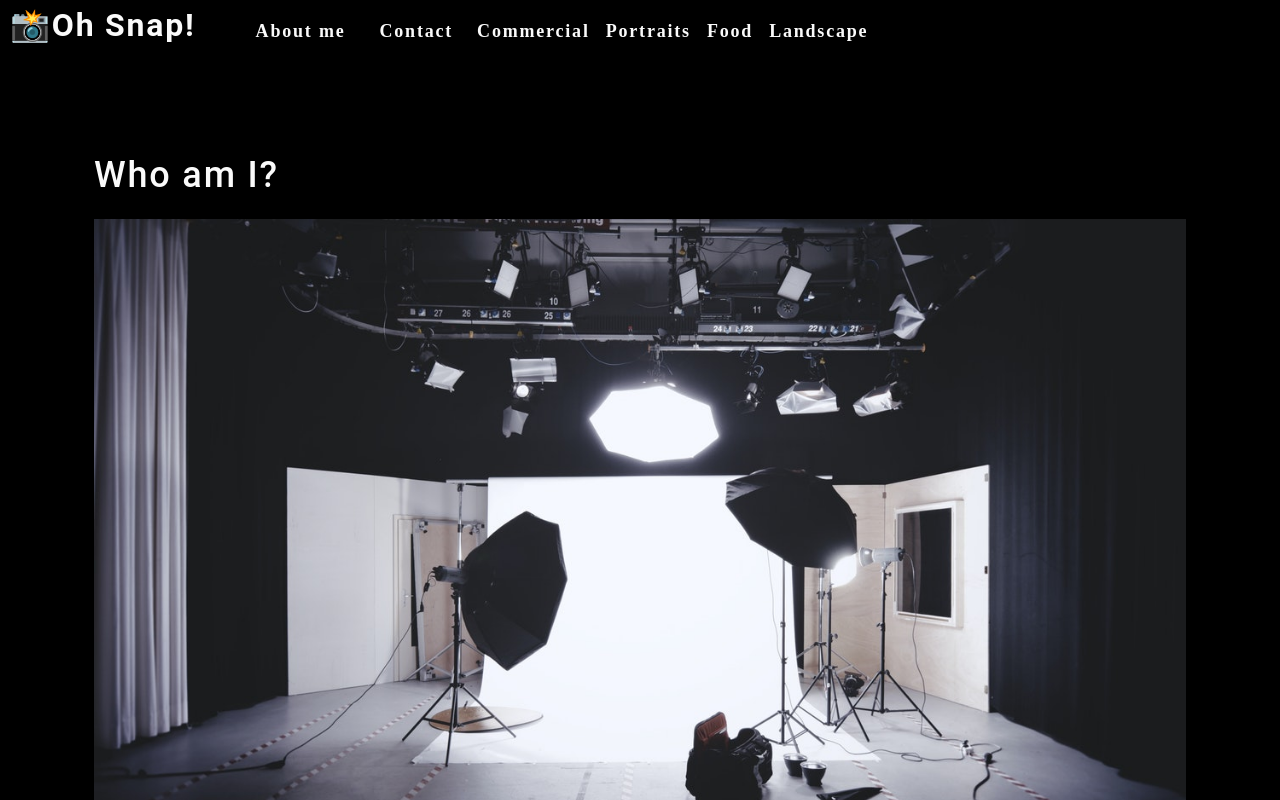
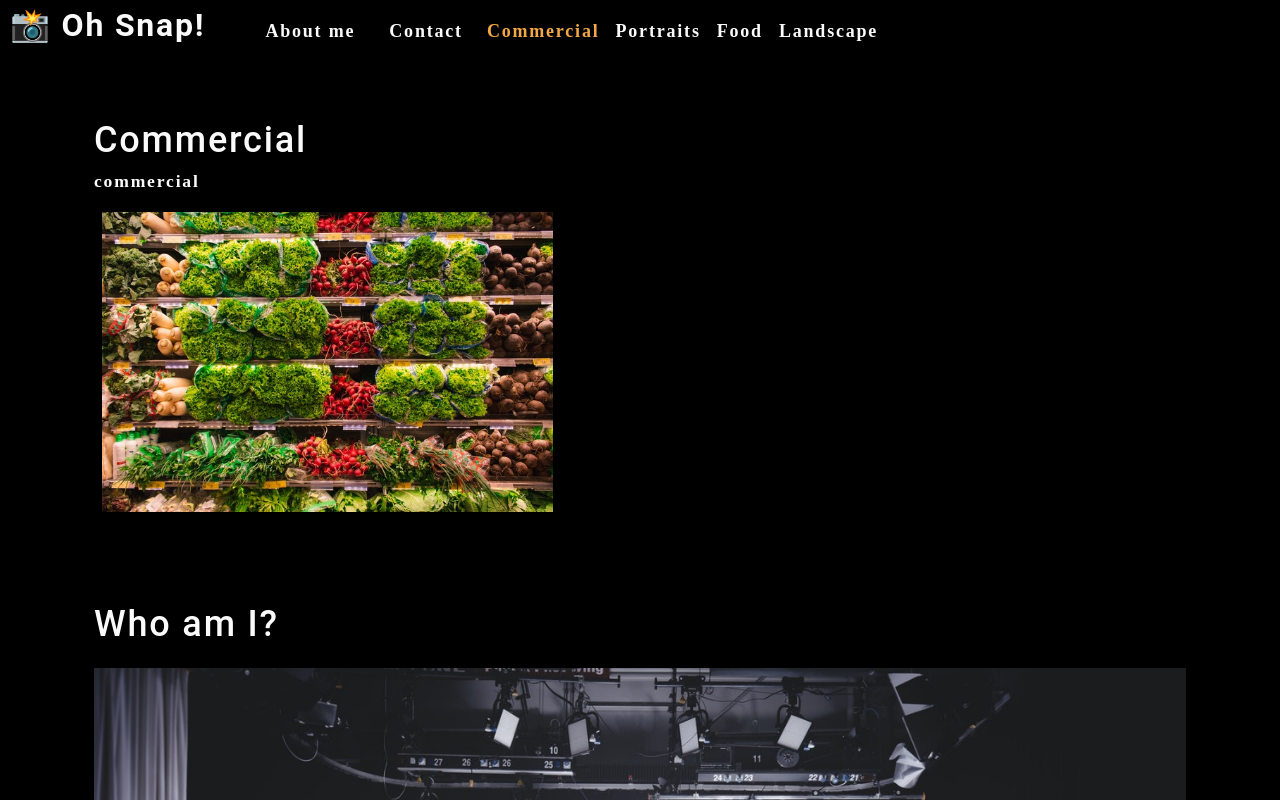
Before and after one commit to natejboucher/photo-port, a React (Create React App) app: page / in a window 1280 px wide. Shown: the top 800 px of the page. Built offline with nearby package versions, Linux system fonts and the light colour scheme.

Commit message:
added hooks and props for App.js and Nav component.

```diff
--- a/src/App.js
+++ b/src/App.js
@@ -1,14 +1,37 @@
-import React from 'react';
-import Nav from './components/Nav';
-import About from './components/About';
+import React, { useState } from "react";
+import Nav from "./components/Nav";
+import About from "./components/About";
+import Gallery from "./components/Gallery";
 
 function App() {
+  const [categories] = useState([
+    {
+      name: "commercial",
+      description:
+        "Photos of grocery stores, food trucks, and other commercial projects",
+    },
+    { name: "portraits", description: "Portraits of people in my life" },
+    { name: "food", description: "Delicious delicacies" },
+    {
+      name: "landscape",
+      description: "Fields, farmhouses, waterfalls, and the beauty of nature",
+    },
+  ]);
+
+  const [currentCategory, setCurrentCategory] = useState(categories[0]);
 
   return (
     <div>
-      <Nav />
+      <Nav
+        categories={categories}
+        setCurrentCategory={setCurrentCategory}
+        currentCategory={currentCategory}
+      ></Nav>
       <main>
-          <About />
+        <div>
+          <Gallery></Gallery>
+          <About></About>
+        </div>
       </main>
     </div>
   );
--- /dev/null
+++ b/src/components/Gallery/index.js
@@ -0,0 +1,26 @@
+import React from "react";
+import { capitalizeFirstLetter } from "../../utils/helpers";
+import photo from "../../assets/small/commercial/0.jpg";
+
+const Gallery = (props) => {
+  const currentCategory = {
+    name: "commercial",
+    description:
+      "Photos of grocery stores, food trucks, and other commerical projects.",
+  };
+  return (
+    <section>
+      <h1>{capitalizeFirstLetter(currentCategory.name)}</h1>
+      <p>{currentCategory.name}</p>
+      <div className='flex-row'>
+        <img
+          src={photo}
+          alt='Commercial Example'
+          className='img-thumbnail mx-1'
+        />
+      </div>
+    </section>
+  );
+};
+
+export default Gallery;
--- a/src/components/Nav/index.js
+++ b/src/components/Nav/index.js
@@ -1,46 +1,50 @@
-import React from "react";
+import React, { useEffect } from "react";
 import { capitalizeFirstLetter } from "../../utils/helpers";
 
-function Nav() {
-  const  categories = [
-    { name: 'commercial', description: 'Photos of grocery stores, food trucks, and other commercial projects' },
-    { name: 'portraits', description: 'Portraits of people in my life' },
-    { name: 'food', description: 'Delicious delicacies' },
-    { name: 'landscape', description: 'Fields, farmhouses, waterfalls, and the beauty of nature' }
-  ];
+function Nav(props) {
+  const { categories = [], setCurrentCategory, currentCategory } = props;
 
-  const handleClick = () => {
-    console.log("click handled")
-  }
+  useEffect(() => {
+    document.title = capitalizeFirstLetter(currentCategory.name);
+  }, [currentCategory]);
 
   return (
-    <header data-testid="header" className="flex-row px-1">
+    <header className='flex-row px-1'>
       <h2>
-        <a data-testid='link' href="/">
-          <span role="img" aria-label="camera"> 📸</span>Oh Snap!
+        <a data-testid='link' href='/'>
+          <span role='img' aria-label='camera'>
+            {" "}
+            📸
+          </span>{" "}
+          Oh Snap!
         </a>
       </h2>
       <nav>
-        <ul className="flex-row">
-          <li className="mx-2">
-            <a data-testid='about' href="#about" onClick={() => handleClick()}>
+        <ul className='flex-row'>
+          <li className='mx-2'>
+            <a data-testid='about' href='#about'>
               About me
             </a>
           </li>
-          <li className={"mx-2"}>
-            <span onClick={() => handleClick()}>
-              Contact
-            </span>
+          <li className='mx-2'>
+            <span>Contact</span>
           </li>
-          {
-            categories.map((category) => (
-              <li className="mx-1" key={category.name} >
-                <span onClick={() => { handleClick(); }}>
-                 {capitalizeFirstLetter(category.name)}
-                </span>
-              </li>
-            ))
-          }
+          {categories.map((category) => (
+            <li
+              className={`mx-1 ${
+                currentCategory.name === category.name && "navActive"
+              }`}
+              key={category.name}
+            >
+              <span
+                onClick={() => {
+                  setCurrentCategory(category);
+                }}
+              >
+                {capitalizeFirstLetter(category.name)}
+              </span>
+            </li>
+          ))}
         </ul>
       </nav>
     </header>
```
